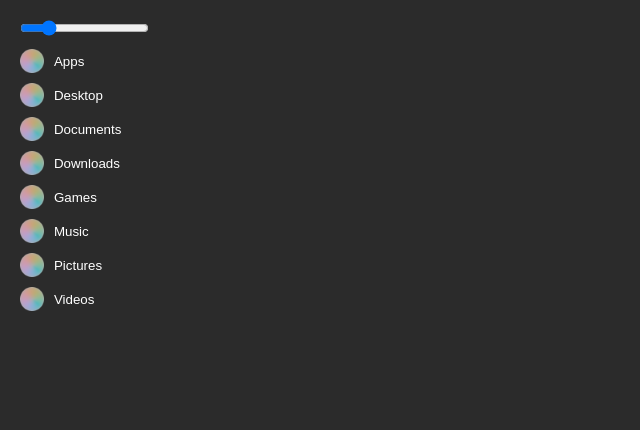
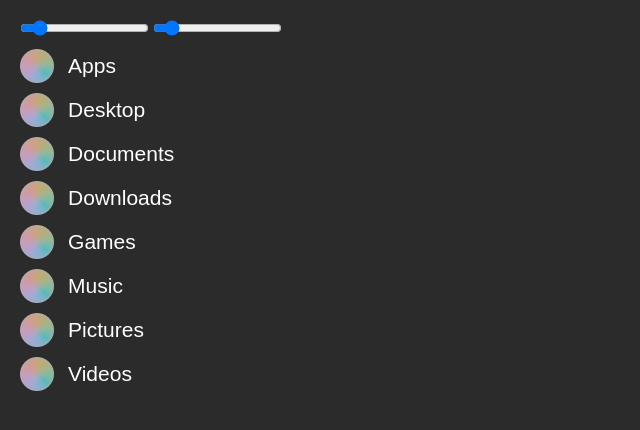
Before and after one commit to benjacksonk/FileBrowser, a SvelteKit app: page / in a window 1280 px wide. Shown: the top 430 px of the page, without its empty margins (0-640 px from the left). Built offline with nearby package versions, Linux system fonts and the light colour scheme.

Commit message:
added filename scaling

```diff
--- a/src/File.svelte
+++ b/src/File.svelte
@@ -14,7 +14,7 @@
 
 <div class="File" style:gap={`${fileSectorViewConfig.previewSize * (Math.sqrt(2) - 1)}px`}>
     <img class="filePreview" alt="" src={afile.preview} style:height={`${fileSectorViewConfig.previewSize}px`}>
-    <span class="filename">{afile.name}</span>
+    <span class="filename" style:font-size={`${fileSectorViewConfig.filenameSize}px`}>{afile.name}</span>
 </div>
 
 
@@ -31,8 +31,4 @@
     .filePreview {
         width: auto;
     }
-
-    .filename {
-        /* margin: 0 1em; */
-    }
 </style>
--- a/src/FilePaneConfig.svelte
+++ b/src/FilePaneConfig.svelte
@@ -1,6 +1,5 @@
 <script lang="ts">
     import { FileSectorViewConfig } from "$lib/types.svelte";
-
 
     let {
         fileSectorViewConfig = $bindable()
@@ -12,7 +11,8 @@
 
 
 <div class="FilePaneConfig">
-    <input type="range" name="previewSize" bind:value={fileSectorViewConfig.previewSize} min="16" max="60">
+    <input type="range" name="previewSize" bind:value={fileSectorViewConfig.previewSize} min="21" max="145">
+    <input type="range" name="fileNameSize" bind:value={fileSectorViewConfig.filenameSize} min="13" max="90">
 </div>
 
 
--- a/src/lib/types.svelte.ts
+++ b/src/lib/types.svelte.ts
@@ -81,5 +81,6 @@ export class File extends AFile {
 }
 
 export class FileSectorViewConfig {
-    previewSize: number = 24;
+    previewSize: number = 34;
+    filenameSize: number = 21;
 }
```
